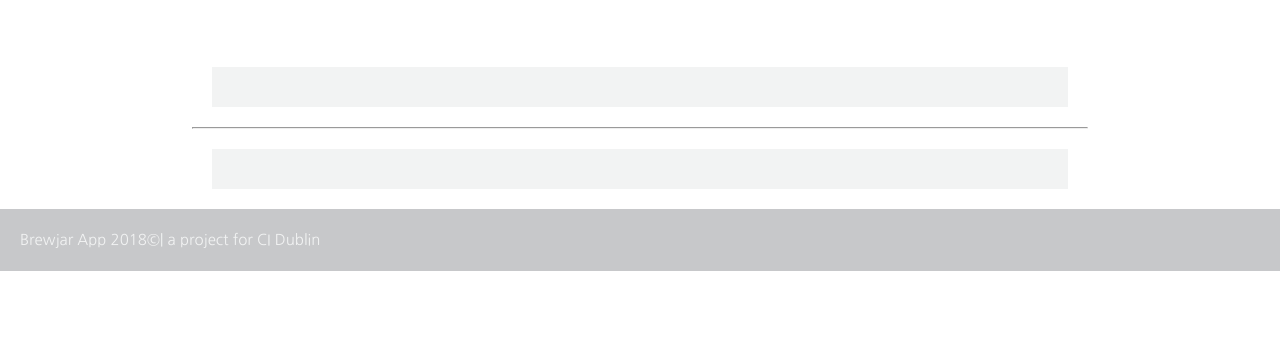
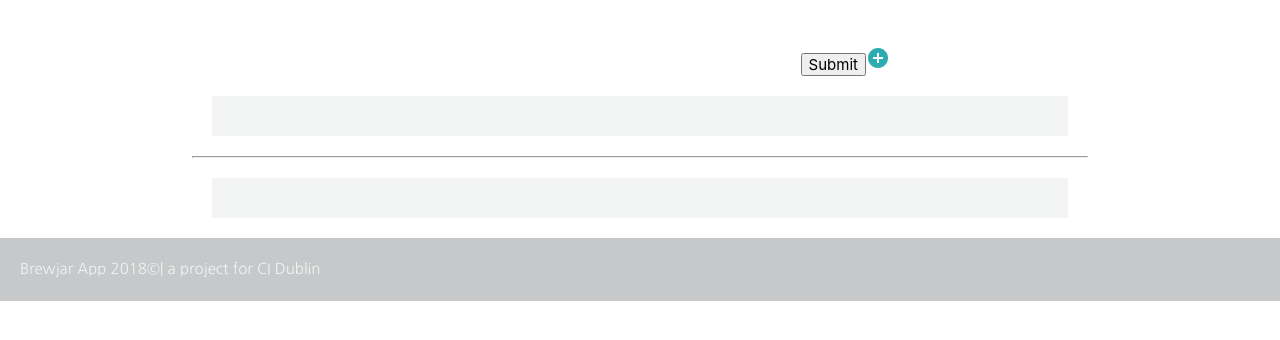
Before and after one commit to Nyanca/brewjar, a Flask app: page /expand_result in a window 1280 px wide. Shown: the part 100-440 px from the top of the page. Run offline with Flask 2, Linux system fonts and the light colour scheme; a database or web service that is not in the repository returns one stand-in record (values such as "Sample title"); some libraries are stand-ins or nearby versions.

Commit message:
created page for expanding recipe to full view

```diff
--- a/templates/fullview.html
+++ b/templates/fullview.html
@@ -3,13 +3,35 @@
 {% block content %}
 
 <div class="row sitefont">
-    <div class="col xs12 m12 l12 xl12">
+    <div class="col s8 m8 l8 xl8">
     {% for k, v in recipe_item.items() %}
     {% if k == 'author' %}
     <p>Recipe By: {{ v | title }}</p>
     {% endif %}
     {% endfor %}
     </div>
+
+     <div class="col s4 m4 l4 xl4 icon">
+        <form action='{{ url_for("add_to_myBrews") }}' method='POST'>
+            <input type="hidden" id="myBrew_id" name="myBrew_id" value="{{ recipe_id }}"/>
+            <input type='submit'/><i class="material-icons icon">
+            add_circle</i>
+        </form>
+    </div>
+
+   {# <div class="col s4 m4 l4 xl4 icon">
+        <form action='{{ url_for("/") }}' methods='POST'>
+            <a href='{{ url_for("/") }}'>
+                {% for k, v in recipe_item.items() %}
+                {% if k == '_id' %}
+                <input type='submit'><i class="material-icons icon">
+                add_circle</i>
+                <input type="hidden" id="myBrews_id" value="{{ v }}"/>
+                {% endif %}
+                {% endfor %}
+            </a>
+        </form>
+    </div> get id to add recipe to user dashboard, maybe js onclick with nested function in expand_result#}
 </div>
 
 
@@ -30,7 +52,7 @@
     {% if k == "author" or k == "recipe_profile" %}
     <div class="col xs6 m4 l4 xl4">
         {% for a in v.recipe %}
-        <li> {{ a }}</li>
+        <li class="{{loop.cycle (odd, even)}}">{{ a }}</li>
         {% endfor %}
     </div>
 </div>
```
Also changed, not shown: templates/mybrews.html (+12 -1 lines).
